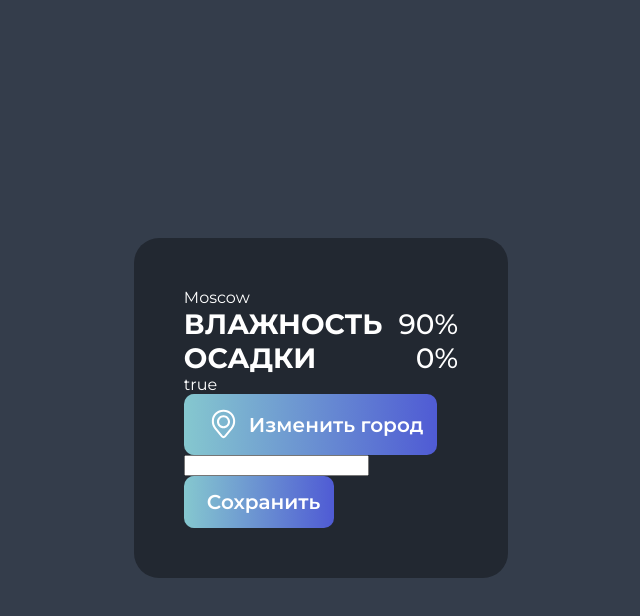
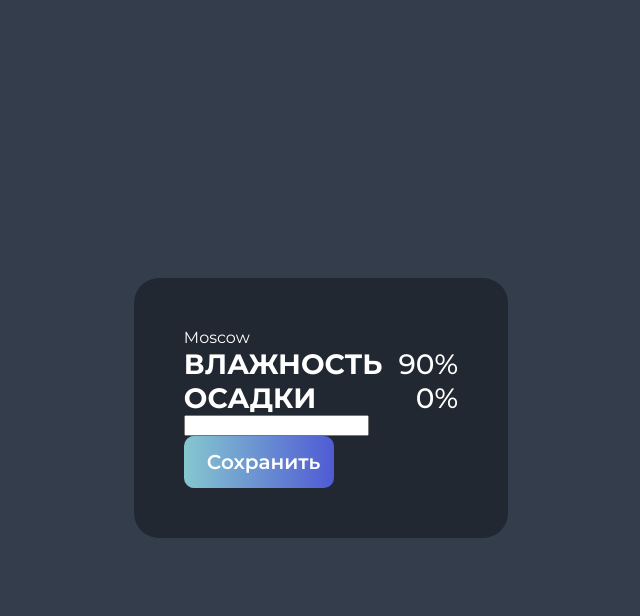
Before and after one commit to Xarhont/vue-app-one, a Vue app: page / in a window 1280 px wide. Both pictures are taken after a click on the button "Изменить город". Shown: the top 616 px of the page, without its empty margins (319-959 px from the left). Built offline with nearby package versions, Linux system fonts and the light colour scheme.

Commit message:
добавлен if else в CitySelect.vue

```diff
--- a/eslint.config.js
+++ b/eslint.config.js
@@ -15,9 +15,6 @@ export default [
     rules: {
       "vue/multi-word-component-names": "off", // РћС‚РєР»СЋС‡Р°РµРј С‚СЂРµР±РѕРІР°РЅРёРµ РґР»РёРЅРЅС‹С… РёРјРµРЅ
       "vue/require-default-prop": "off" // РќРµ С‚СЂРµР±РѕРІР°С‚СЊ РѕР±СЏР·Р°С‚РµР»СЊРЅС‹Рµ default props
-    },
-    env: {
-      browser: true,
     }
   }
 ];
--- a/package.json
+++ b/package.json
@@ -13,10 +13,13 @@
     "vue": "^3.5.13"
   },
   "devDependencies": {
+    "@babel/eslint-parser": "^7.27.5",
     "@vitejs/plugin-vue": "^5.2.3",
     "@vue/eslint-config-prettier": "^10.2.0",
     "eslint": "^9.29.0",
+    "eslint-config-prettier": "^10.1.5",
     "eslint-plugin-vue": "^10.2.0",
-    "vite": "^6.3.5"
+    "vite": "^6.3.5",
+    "vue-eslint-parser": "^10.1.3"
   }
 }
--- a/src/components/CitySelect.vue
+++ b/src/components/CitySelect.vue
@@ -24,13 +24,16 @@ function edit() {
 </script>
 
 <template>
-  {{ isEdited}}
-  <Button @click="edit()">
+  <div v-if="isEdited">
+    <input/>
+    <Button @click="select()">Сохранить</Button>
+  </div>
+  <Button v-else @click="edit()">
     <IconLocation/>
     Изменить город
   </Button>
-  <input/>
-  <Button @click="select()">Сохранить</Button>
+
+
 </template>
 
 <style scoped>
```
Also changed, not shown: src/components/Input.vue (added, +13 -0 lines), 1 other file (tests, documents, lock files or other folders).
